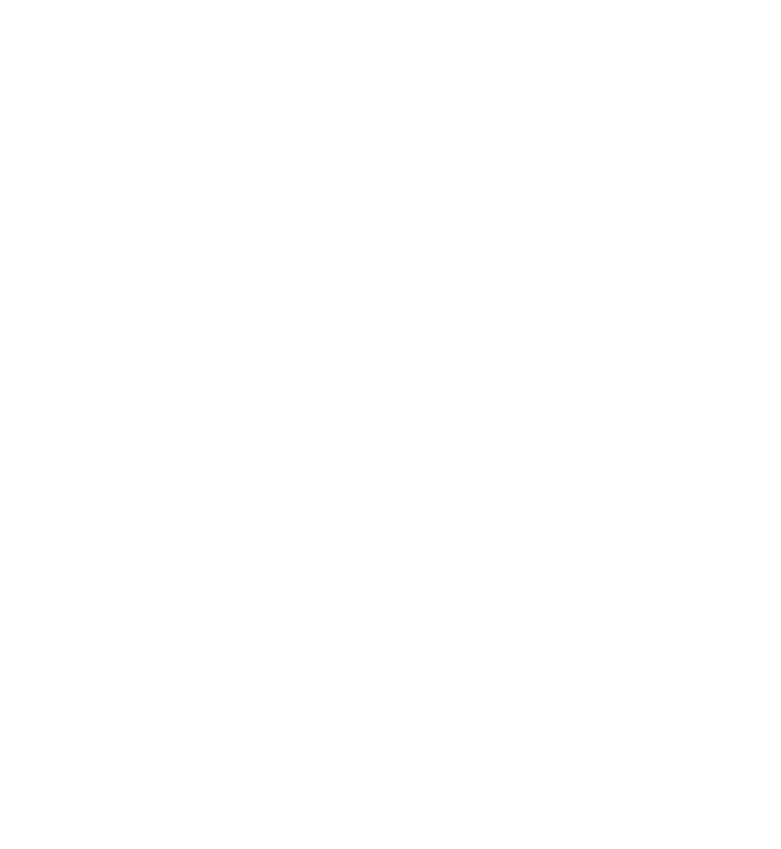
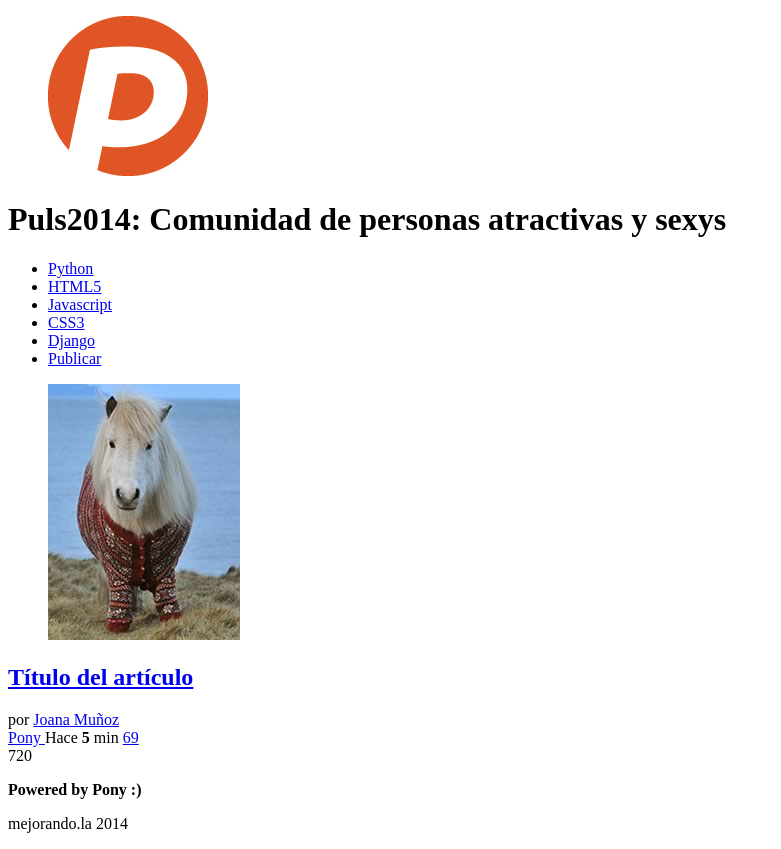
Before and after one commit to rubenyllanes/Puls2014-Mine, a plain HTML site: page index.html in a window 1280 px wide. Shown: the whole page, without its empty margins (0-781 px from the left). Before the commit the page ends 800 px from the top, so only its background shows below. Drawn offline with Linux system fonts and the light colour scheme.

Commit message:
Primera clase

```diff
--- a/index.html
+++ b/index.html
@@ -0,0 +1,73 @@
+<!DOCTYPE html>
+<html lang="es">
+<head>
+	<meta charset="UTF-8">
+	<meta description="Proyecto de la primera generación del 2014 del curso de Diseño Web Online">
+	<title>Puls2014: Comunidad de personas atractivas y sexys</title>
+</head>
+<body>
+	<header>
+		<figure id="logo">
+				<img src="logo.png" />
+		</figure>
+		<h1>
+			Puls2014: Comunidad de personas atractivas y sexys
+		</h1>
+		<figure id="avatar">
+		</figure>
+	</header>
+	<nav>
+		<ul>
+			<li><a href="#">Python</a></li>
+			<li><a href="#">HTML5</a></li>
+			<li><a href="#">Javascript</a></li>
+			<li><a href="#">CSS3</a></li>
+			<li><a href="#">Django</a></li>
+			<li id="publicar_nav">
+				<a href="#">Publicar</a>
+			</li>
+		</ul>
+	</nav>
+	<section id="contenido">
+		<article class="item">
+			<figure class="imagen_item">
+				<img src="imagen.jpg" />
+			</figure>
+			<h2 class="titulo_item">
+				<a href="#">
+					Título del artículo
+				</a>
+			</h2>
+			<div class="autor_item">
+				por <a href="#"> Joana Muñoz</a>
+			</div>
+			<div class="datos_item">
+				<a href="#" class="tag_item">
+					Pony
+				</a>
+				<span class="fecha_item">Hace <strong>5</strong> min</span>
+				<a href="#" class="comentarios_item">
+					69
+				</a>
+				<a href="#" class="guardar_item">
+				</a>
+			</div>
+			<div class="votacion">
+				<a href="#" class="up">
+				</a>
+				720
+				<a href="#" class="down">
+				</a>
+			</div>
+		</article>
+	</section>
+	<footer>
+		<p>
+			<strong>Powered by Pony :)</strong>
+		</p>
+		<p>
+			mejorando.la 2014
+		</p>
+	</footer>
+</body>
+</html>
```
